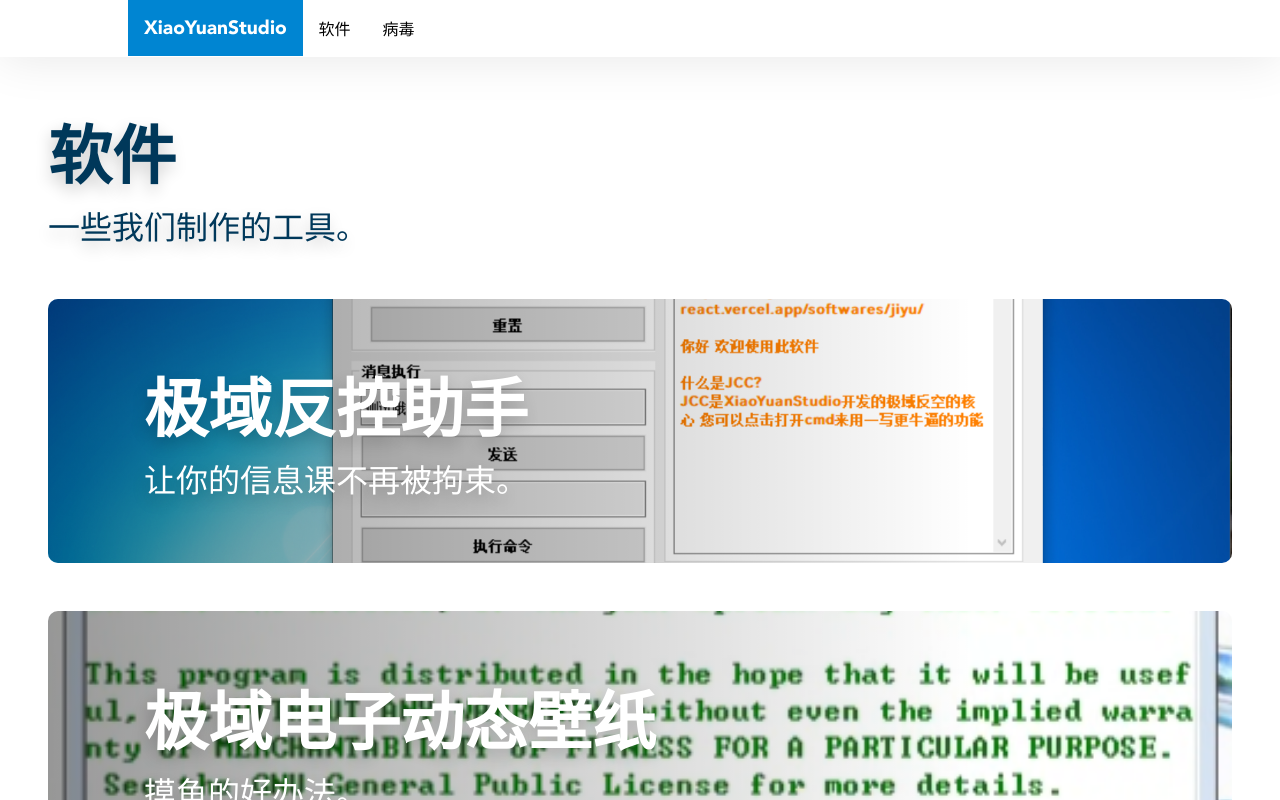
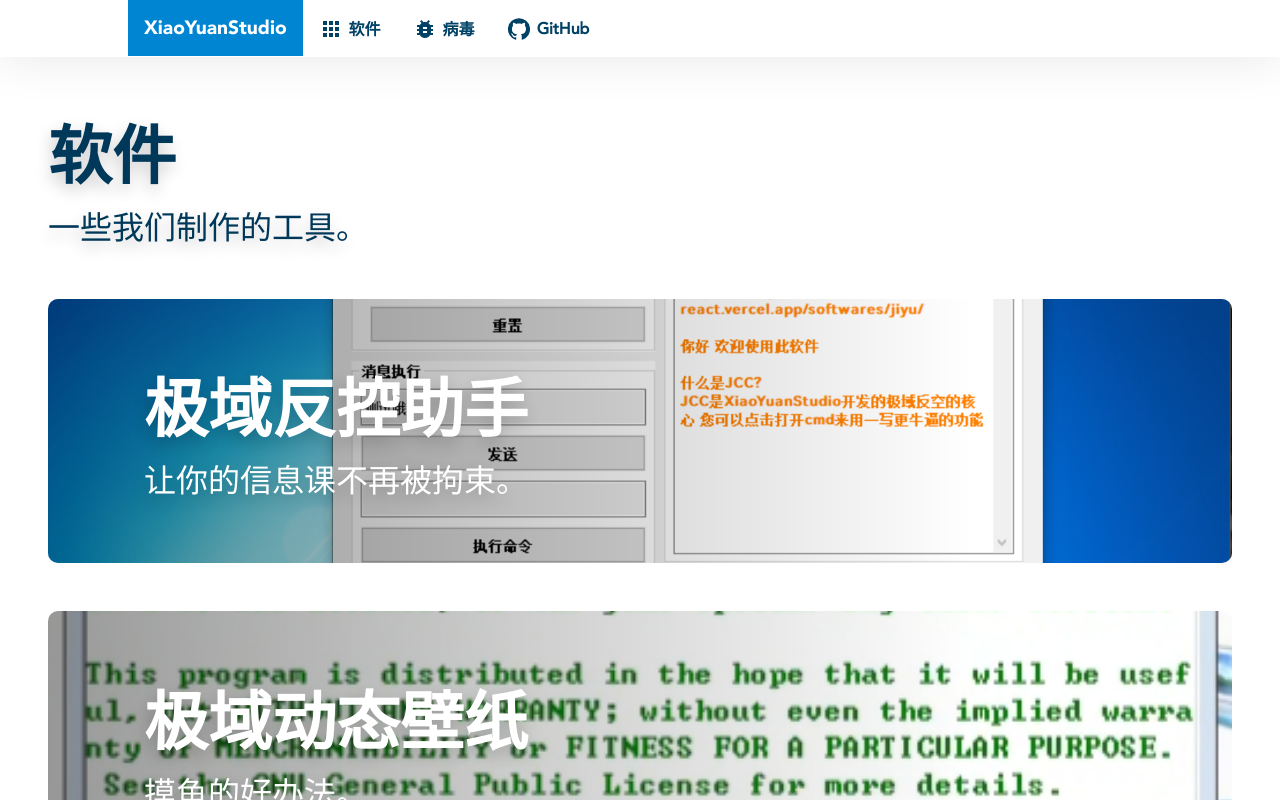
Before and after one commit to srcatt/xiaoyuanstd-react, a React (Create React App) app: page /softwares in a window 1280 px wide. Shown: the top 800 px of the page. Built offline with nearby package versions, Linux system fonts and the light colour scheme.

Commit message:
Signed-off-by: rsodxd <thesourcecatt@outlook.com>

```diff
--- a/package.json
+++ b/package.json
@@ -1,6 +1,10 @@
 {
 	"private": true,
 	"dependencies": {
+		"@emotion/react": "^11.8.2",
+		"@emotion/styled": "^11.8.1",
+		"@mui/icons-material": "^5.5.1",
+		"@mui/material": "^5.5.1",
 		"@testing-library/jest-dom": "^5.16.1",
 		"@testing-library/react": "^12.1.2",
 		"@testing-library/user-event": "^13.5.0",
--- a/src/App.css
+++ b/src/App.css
@@ -16,6 +16,11 @@
 @font-face {
 	font-family: 'avenir-heavy';
 	src: url('./fonts/avenir-heavy.ttf');
+}
+
+:root {
+	--xiaoyuan-blue: #0085d2;
+	--xiaoyuan-blue-dark: #004166;
 }
 
 ::-webkit-scrollbar {
@@ -64,7 +69,7 @@
 	display: flex;
 	align-items: center;
 	justify-content: center;
-	background-color: #0085d2;
+	background-color: var(--xiaoyuan-blue);
 	padding-left: 1rem;
 	padding-right: 1rem;
 	height: 3.5rem;
@@ -103,9 +108,11 @@
 	height: calc(100% - 2rem);
 	align-items: center;
 	justify-content: center;
+	gap: 6px;
 	font-family: 'avenir-medium';
 	text-decoration: none;
-	color: #000000;
+	color: var(--xiaoyuan-blue-dark);
+	font-weight: bold;
 	transition: all 0.3s;
 	transition-timing-function: cubic-bezier(0.18, 0.89, 0.5, 1);
 }
--- a/src/components/Navbar.js
+++ b/src/components/Navbar.js
@@ -1,4 +1,7 @@
 import { React } from 'react';
+import Apps from '@mui/icons-material/Apps';
+import BugReport from '@mui/icons-material/BugReport';
+import GitHub from '@mui/icons-material/GitHub';
 
 export default function Navbar() {
 	function ExpandDrawer() {
@@ -17,10 +20,16 @@
 			</a>
 			<div id="navigation-btn-group" data-expand="false">
 				<a className="navigation-btn" href="/softwares">
+					<Apps />
 					软件
 				</a>
 				<a className="navigation-btn" href="/malwares">
+					<BugReport />
 					病毒
+				</a>
+				<a className="navigation-btn" href="https://github.com/xystd" target="_blank" rel="noreferrer">
+					<GitHub />
+					GitHub
 				</a>
 			</div>
 			<div className="flex-expand"></div>
--- a/src/pages/Softwares.js
+++ b/src/pages/Softwares.js
@@ -21,7 +21,7 @@
 			<section className="section section-hero" style={{ backgroundImage: 'url(' + JiyuBC + ')' }}>
 				<a className="section-content section-content-mini" href="/softwares/jiyubc">
 					<div className="title-group" style={{ color: '#ffffff' }}>
-						<h1 className="title">极域电子动态壁纸</h1>
+						<h1 className="title">极域动态壁纸</h1>
 						<h1 className="subtitle">摸鱼的好办法。</h1>
 					</div>
 				</a>
--- a/src/pages/Softwares/JiyuBC.js
+++ b/src/pages/Softwares/JiyuBC.js
@@ -6,7 +6,7 @@
 	return (
 		<React.Fragment>
 			<SoftPage
-				title="极域电子动态壁纸"
+				title="极域动态壁纸"
 				desc="摸鱼的好办法。"
 				dlimg={JiyuTaken1}
 				link="https://wwn.lanzoul.com/imac300pzogb"
```
Also changed, not shown: 1 other file (tests, documents, lock files or other folders).
